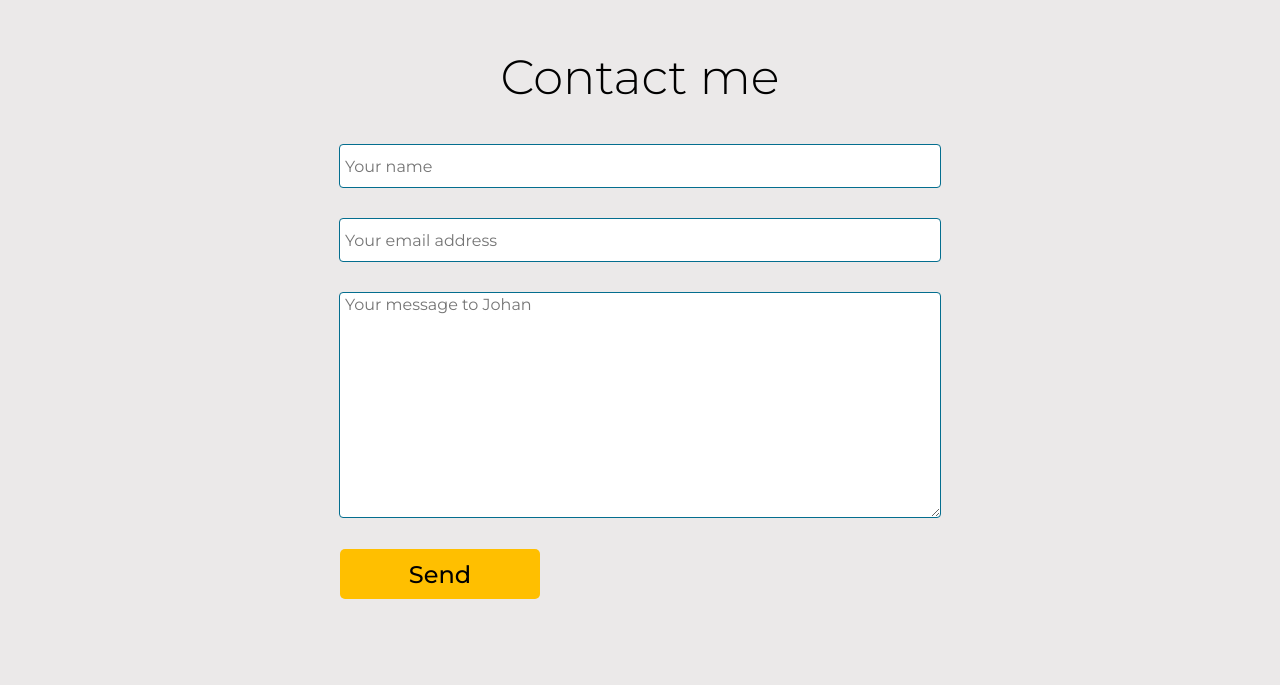
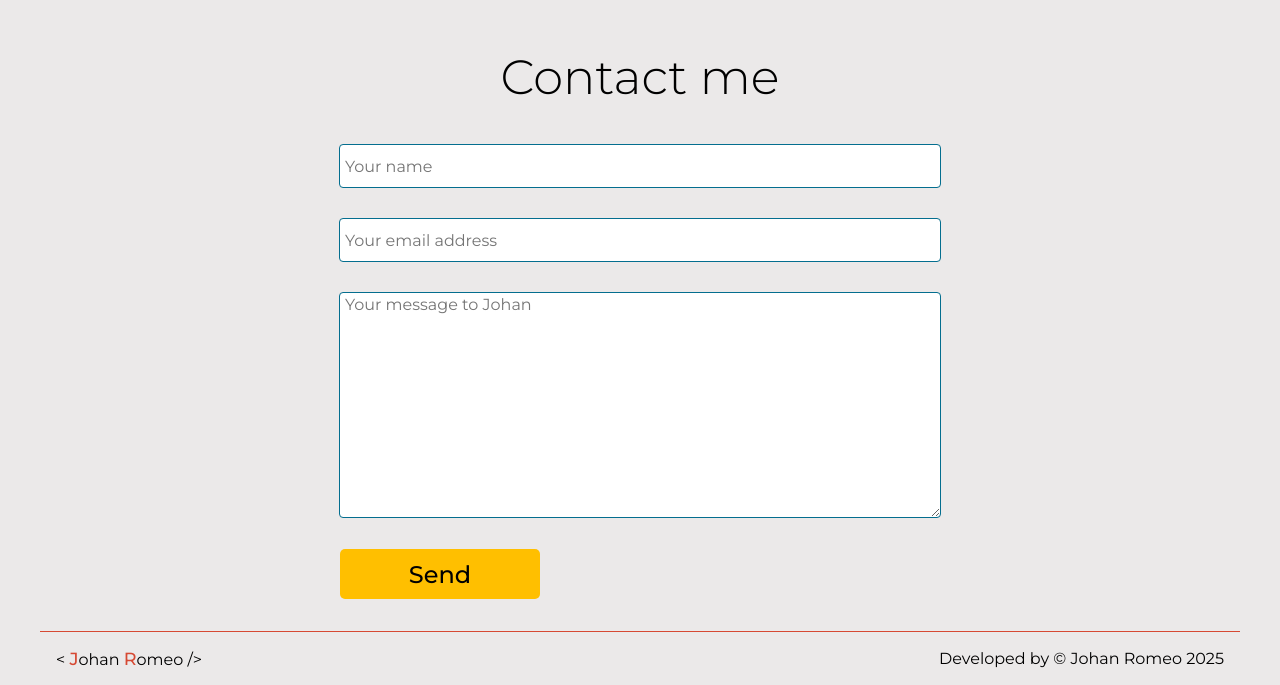
Before and after one commit to johanromeo/Johan-Portfolio, a React (Vite) app: page / in a window 1280 px wide. Shown: the part 3354-4039 px from the top of the page. Before the commit the page ends 3985 px from the top, so only its background shows below. Built offline with nearby package versions, Linux system fonts and the light colour scheme.

Commit message:
minimalistic footer done

```diff
--- a/src/App.jsx
+++ b/src/App.jsx
@@ -5,6 +5,7 @@ import About from "./components/Main/About/About";
 import HeroSection from "./components/Main/Hero/HeroSection";
 import Projects from "./components/Main/Projects/Projects";
 import ContactForm from "./components/Main/Contact/ContactForm";
+import Footer from "./components/Footer/Footer";
 
 function App() {
   return (
@@ -14,6 +15,7 @@ function App() {
       <About />
       <Projects />
       <ContactForm />
+      <Footer />
     </main>
   );
 }
--- a/src/components/Footer/Footer.css
+++ b/src/components/Footer/Footer.css
@@ -0,0 +1,20 @@
+.footer-container {
+  display: flex;
+  flex-wrap: wrap;
+  justify-content: space-between;
+  align-items: center;
+  border-top: 1px solid var(--chili-red);
+  bottom: 0;
+}
+
+.footer-links {
+  display: flex;
+  flex-wrap: wrap;
+  justify-content: space-around;
+  align-items: center;
+  width: 50%;
+}
+
+.author {
+  margin-right: 1rem;
+}
--- a/src/components/Footer/Footer.jsx
+++ b/src/components/Footer/Footer.jsx
@@ -0,0 +1,16 @@
+import "./Footer.css";
+
+import PersonalBrand from "../Header/PersonalBrand/PersonalBrand";
+
+const Footer = () => {
+  return (
+    <footer className="footer-container">
+      <PersonalBrand />
+      <div className="author">
+        <p>Developed by &copy; Johan Romeo 2025</p>
+      </div>
+    </footer>
+  );
+};
+
+export default Footer;
--- a/src/components/Header/Navigation/NavigationMenu.css
+++ b/src/components/Header/Navigation/NavigationMenu.css
@@ -12,6 +12,5 @@
 }
 
 .nav-container a.nav-active {
-  /* text-decoration: underline; */
   color: var(--chili-red);
 }
```
